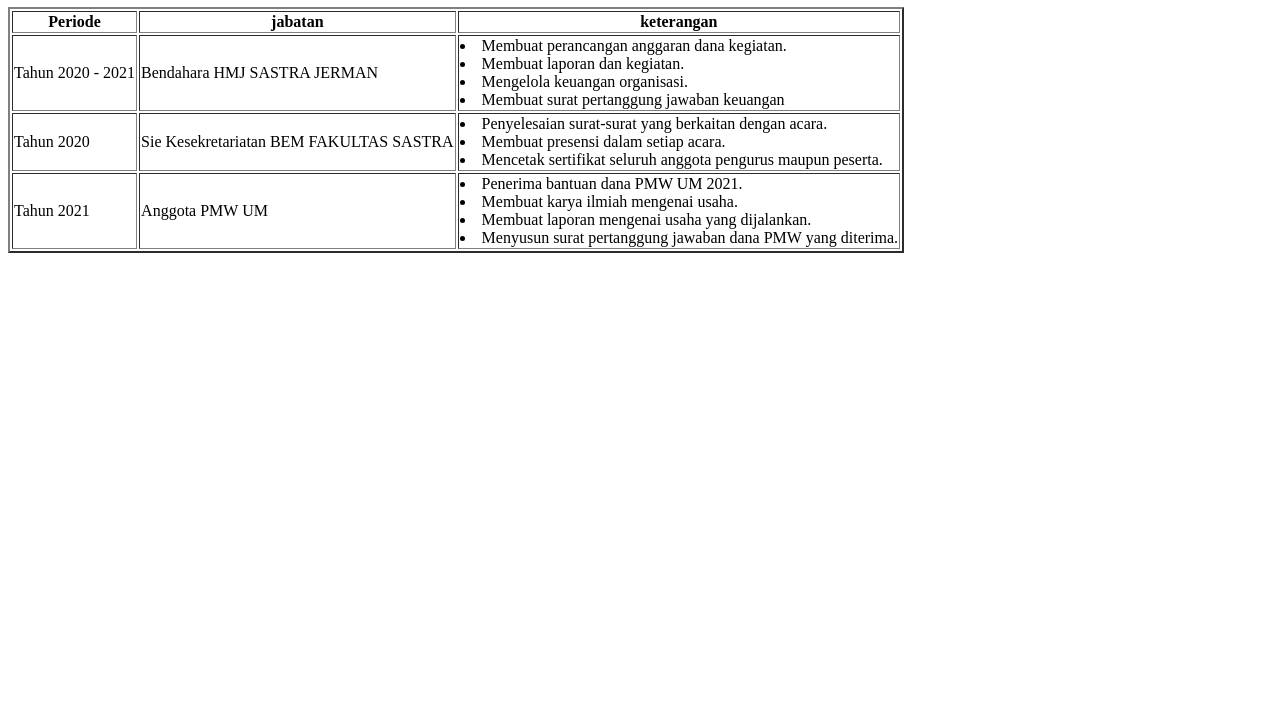
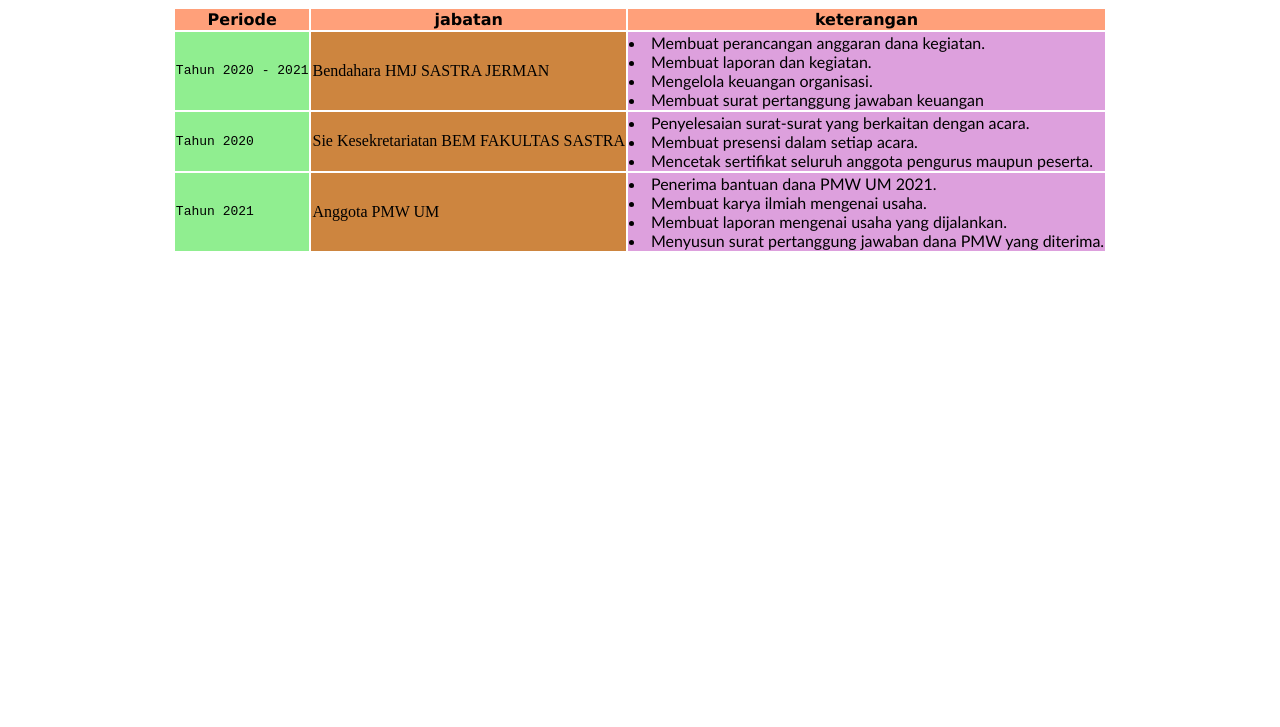
Before and after one commit to ayuningtyyas/Web-Basic-SEAL, a plain HTML site: page portofolio.html in a window 1280 px wide. Shown: the part 73-800 px from the top of the page. Drawn offline with Linux system fonts and the light colour scheme.

Commit message:
add portofolio css

```diff
--- a/portofolio.html
+++ b/portofolio.html
@@ -5,37 +5,77 @@
     <meta http-equiv="X-UA-Compatible" content="IE=edge">
     <meta name="viewport" content="width=device-width, initial-scale=1.0">
     <title>Portofolio</title>
+    <style type="text/css">
+        .judul{
+            background-color: lightsalmon;
+            font-family: Verdana, Geneva, Tahoma, sans-serif;
+        }
+        .nomor{
+            background-color: lightgreen;
+            font-family: monospace;
+        }
+        .tahun{
+            background-color: lightgreen;
+            font-family: monospace;
+        }
+        .tahun{
+            background-color: lightgreen;
+        }
+        .jabat{
+            background-color: peru;
+        }
+        .jabat{
+            background-color: peru;
+        }
+        .jabat{
+            background-color: peru;
+        }
+        .isi{
+            background-color: plum;
+        }
+        .isi{
+            background-color: plum;
+        }
+        .isi{
+            background-color: plum;
+            font-family: 'Trebuchet MS', 'Lucida Sans Unicode', 'Lucida Grande', 'Lucida Sans', Arial, sans-serif;
+        }
+        table{
+            margin-left:auto;
+            margin-right: auto;
+        }
+    </style>
 </head>
 <body>
-    <h1>Portofolio Catur Wahyu Sari Ayuningtyas</h1>
+    <h1 align="center">Portofolio Catur Wahyu Sari Ayuningtyas</h1>
 
-<table border="2">
-    <tr>
+<table>
+    <tr class="judul">
         <th>Periode</th>
         <th>jabatan</th>
         <th>keterangan</th>
     </tr>
     <tr>
-        <td>Tahun 2020 - 2021</td>
-        <td>Bendahara HMJ SASTRA JERMAN</td>
-        <td><li>Membuat perancangan anggaran dana kegiatan.</li>
+        <td class="nomor">Tahun 2020 - 2021</td>
+        <td class="jabat">Bendahara HMJ SASTRA JERMAN</td>
+        <td class="isi"><li>Membuat perancangan anggaran dana kegiatan.</li>
             <li>Membuat laporan dan kegiatan.</li>
             <li>Mengelola keuangan organisasi.</li>
             <li>Membuat surat pertanggung jawaban keuangan</li>
         </td>
     </tr>
     <tr>
-        <td>Tahun 2020</td>
-        <td>Sie Kesekretariatan BEM FAKULTAS SASTRA</td>
-        <td><li>Penyelesaian surat-surat yang berkaitan dengan acara.</li>
+        <td class="tahun">Tahun 2020</td>
+        <td class="jabat">Sie Kesekretariatan BEM FAKULTAS SASTRA</td>
+        <td class="isi"><li>Penyelesaian surat-surat yang berkaitan dengan acara.</li>
             <li>Membuat presensi dalam setiap acara.</li>
             <li>Mencetak sertifikat seluruh anggota pengurus maupun peserta.</li>
         </td>
     </tr>
     <tr>
-        <td>Tahun 2021</td>
-        <td>Anggota PMW UM</td>
-        <td><li>Penerima bantuan dana PMW UM 2021.</li>
+        <td class="tahun">Tahun 2021</td>
+        <td class="jabat">Anggota PMW UM</td>
+        <td class="isi"><li>Penerima bantuan dana PMW UM 2021.</li>
             <li>Membuat karya ilmiah mengenai usaha.</li>
             <li>Membuat laporan mengenai usaha yang dijalankan.</li>
             <li>Menyusun surat pertanggung jawaban dana PMW yang diterima.</li>
```
